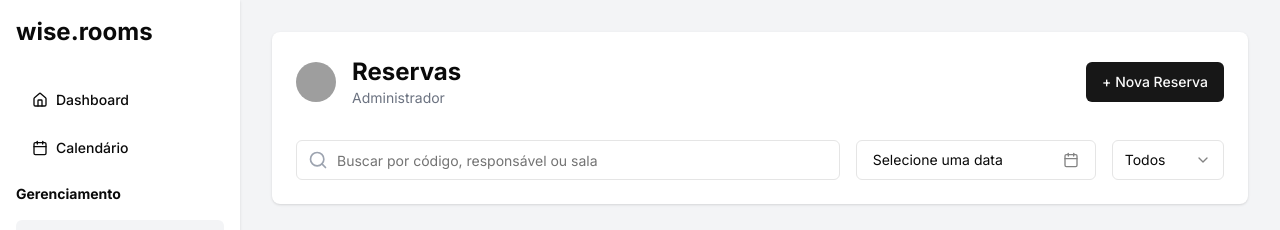
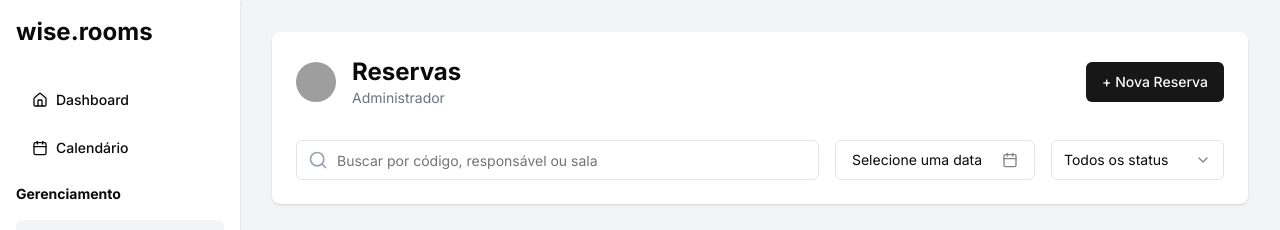
Before and after one commit to samuelgomes0/wise-rooms, a Next.js app in the folder client/: page /reservas in a window 1280 px wide. Shown: the top 230 px of the page. Built offline with nearby package versions, Linux system fonts and the light colour scheme; grey boxes are pictures that could not be loaded.

Commit message:
✨ (page.tsx): atualiza textos de placeholders e opções de seleção para melhorar a clareza e a usabilidade ♻️ (UserRegistrationForm): refatora placeholders de campos de entrada para serem mais amigáveis e informativos

```diff
--- a/client/src/app/recursos/page.tsx
+++ b/client/src/app/recursos/page.tsx
@@ -71,7 +71,7 @@ export default function Recursos() {
               <ResourceRegistrationForm />
             </GenericModal>
           </div>
-          <div className="flex gap-4 ">
+          <div className="flex gap-4">
             <div className="flex gap-4 relative flex-1">
               <SearchIcon
                 className="absolute left-3 top-1/2 transform -translate-y-1/2 text-gray-400"
@@ -84,11 +84,11 @@ export default function Recursos() {
               />
             </div>
             <Select value={statusFilter} onValueChange={setStatusFilter}>
-              <SelectTrigger className="w-[180px]">
+              <SelectTrigger className="w-[200px]">
                 <SelectValue placeholder="Todos" />
               </SelectTrigger>
               <SelectContent>
-                <SelectItem value="Todos">Todos</SelectItem>
+                <SelectItem value="Todos">Todos os tipos</SelectItem>
                 {resourceTypes.map((type) => (
                   <SelectItem key={type} value={type}>
                     {type}
--- a/client/src/app/reservas/page.tsx
+++ b/client/src/app/reservas/page.tsx
@@ -105,7 +105,7 @@ export default function Reservas() {
                 <PopoverTrigger asChild>
                   <Button
                     variant="outline"
-                    className="w-[240px] justify-start text-left font-normal"
+                    className="w-[200px] justify-start text-left font-normal"
                   >
                     {dateFilter ? (
                       format(dateFilter, "PPP", { locale: ptBR })
@@ -127,11 +127,11 @@ export default function Reservas() {
               </Popover>
             </div>
             <Select value={statusFilter} onValueChange={setStatusFilter}>
-              <SelectTrigger className="w-[180px]">
+              <SelectTrigger className="w-[300px]">
                 <SelectValue placeholder="Todos" />
               </SelectTrigger>
               <SelectContent>
-                <SelectItem value="Todos">Todos</SelectItem>
+                <SelectItem value="Todos">Todos os status</SelectItem>
                 <SelectItem value="Pendente">Pendente</SelectItem>
                 <SelectItem value="Confirmado">Confirmado</SelectItem>
                 <SelectItem value="Ativo">Ativo</SelectItem>
--- a/client/src/app/usuarios/page.tsx
+++ b/client/src/app/usuarios/page.tsx
@@ -70,7 +70,7 @@ export default function Usuarios() {
               <UserRegistrationForm />
             </GenericModal>
           </div>
-          <div className="flex gap-4 ">
+          <div className="flex gap-4">
             <div className="flex gap-4 relative flex-1">
               <SearchIcon
                 className="absolute left-3 top-1/2 transform -translate-y-1/2 text-gray-400"
@@ -83,14 +83,14 @@ export default function Usuarios() {
               />
             </div>
             <Select value={statusFilter} onValueChange={setStatusFilter}>
-              <SelectTrigger className="w-[180px]">
+              <SelectTrigger className="w-[200px]">
                 <SelectValue placeholder="Todos" />
               </SelectTrigger>
               <SelectContent>
-                <SelectItem value="Todos">Todos</SelectItem>
-                <SelectItem value="Usuário">Usuário</SelectItem>
-                <SelectItem value="Operador">Operador</SelectItem>
-                <SelectItem value="Administrador">Administrador</SelectItem>
+                <SelectItem value="Todos">Todos os cargos</SelectItem>
+                <SelectItem value="viewer">Visualizador</SelectItem>
+                <SelectItem value="operator">Operador</SelectItem>
+                <SelectItem value="admin">Administrador</SelectItem>
               </SelectContent>
             </Select>
           </div>
--- a/client/src/components/UserRegistrationForm/index.tsx
+++ b/client/src/components/UserRegistrationForm/index.tsx
@@ -66,7 +66,7 @@ export function UserRegistrationForm() {
             <FormItem>
               <FormLabel>Nome</FormLabel>
               <FormControl>
-                <Input placeholder="Nome completo" {...field} />
+                <Input placeholder="Seu nome" {...field} />
               </FormControl>
               <FormMessage />
             </FormItem>
@@ -77,9 +77,9 @@ export function UserRegistrationForm() {
           name="email"
           render={({ field }) => (
             <FormItem>
-              <FormLabel>Email</FormLabel>
+              <FormLabel>E-mail</FormLabel>
               <FormControl>
-                <Input type="email" placeholder="Email" {...field} />
+                <Input type="email" placeholder="Seu e-mail" {...field} />
               </FormControl>
               <FormMessage />
             </FormItem>
@@ -92,7 +92,7 @@ export function UserRegistrationForm() {
             <FormItem>
               <FormLabel>Senha</FormLabel>
               <FormControl>
-                <Input type="password" placeholder="Senha" {...field} />
+                <Input type="password" placeholder="Sua senha" {...field} />
               </FormControl>
               <FormMessage />
             </FormItem>
@@ -111,9 +111,9 @@ export function UserRegistrationForm() {
                   </SelectTrigger>
                 </FormControl>
                 <SelectContent>
+                  <SelectItem value="viewer">Visualizador</SelectItem>
+                  <SelectItem value="operator">Operador</SelectItem>
                   <SelectItem value="admin">Administrador</SelectItem>
-                  <SelectItem value="editor">Editor</SelectItem>
-                  <SelectItem value="viewer">Visualizador</SelectItem>
                 </SelectContent>
               </Select>
               <FormMessage />
```
